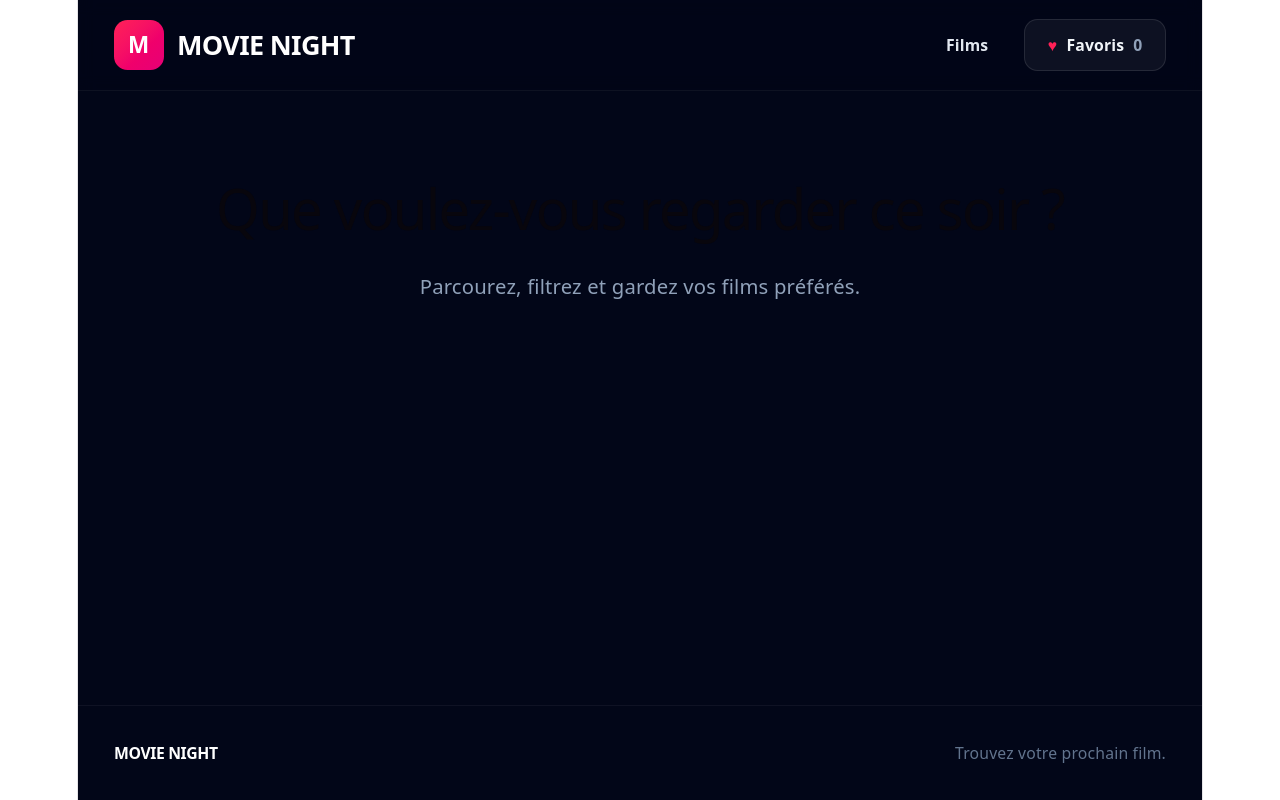
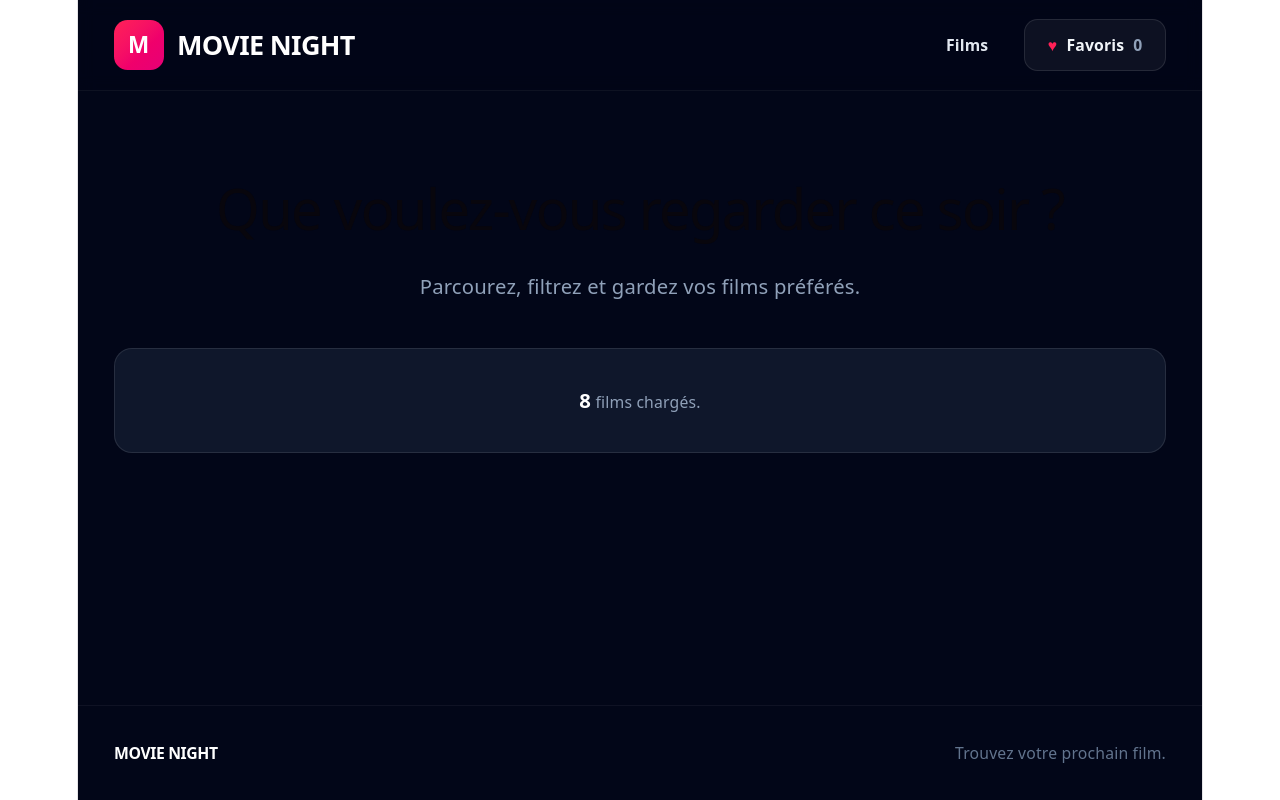
Before and after one commit to Yugz29/holbertonschool-agentic_ai, a React (Vite) app in the folder front_end-frameworks/movie-night/: page / in a window 1280 px wide. Built offline with nearby package versions, Linux system fonts and the light colour scheme.

Commit message:
feat: implement movie loading and error handling in App component

```diff
--- a/front_end-frameworks/movie-night/src/App.jsx
+++ b/front_end-frameworks/movie-night/src/App.jsx
@@ -1,7 +1,82 @@
+import { useEffect, useState } from "react";
 import AppHeader from "./components/AppHeader.jsx";
 import AppFooter from "./components/AppFooter.jsx";
 
 function App() {
+  const [movies, setMovies] = useState([]);
+  const [isLoading, setIsLoading] = useState(true);
+  const [errorMessage, setErrorMessage] = useState("");
+
+  async function loadMovies() {
+    setIsLoading(true);
+    setErrorMessage("");
+
+    try {
+      await new Promise((resolve) => setTimeout(resolve, 2000));
+
+      const response = await fetch("/data/movies.json");
+
+      if (!response.ok) {
+        throw new Error(
+          `Impossible de charger les films (erreur ${response.status}).`
+        );
+      }
+
+      const data = await response.json();
+      setMovies(data);
+    } catch (error) {
+      setErrorMessage(error.message || "Une erreur inattendue est survenue.");
+    } finally {
+      setIsLoading(false);
+    }
+  }
+
+  useEffect(() => {
+    loadMovies();
+  }, []);
+
+  function renderContent() {
+    if (isLoading) {
+      return (
+        <div className="flex flex-col items-center gap-4 rounded-2xl border border-white/10 bg-slate-900 px-6 py-16">
+          <span className="h-10 w-10 animate-spin rounded-full border-4 border-white/10 border-t-rose-500" />
+          <p className="text-sm font-medium text-slate-400">
+            Chargement des films...
+          </p>
+        </div>
+      );
+    }
+
+    if (errorMessage) {
+      return (
+        <div className="flex flex-col items-center gap-4 rounded-2xl border border-rose-500/30 bg-slate-900 px-6 py-16 text-center">
+          <p className="text-lg font-semibold text-white">
+            Oups, le catalogue n'a pas pu être chargé.
+          </p>
+          <p className="text-sm text-slate-400">{errorMessage}</p>
+          <button
+            type="button"
+            onClick={loadMovies}
+            className="rounded-xl bg-gradient-to-br from-rose-500 to-pink-600 px-5 py-3 text-sm font-semibold text-white hover:opacity-90"
+          >
+            Réessayer
+          </button>
+        </div>
+      );
+    }
+
+    const plural = movies.length > 1 ? "s" : "";
+
+    return (
+      <div className="rounded-2xl border border-white/10 bg-slate-900 px-6 py-8">
+        <p className="text-sm font-medium text-slate-400">
+          <span className="text-lg font-bold text-white">{movies.length}</span>{" "}
+          film{plural} chargé{plural}.
+        </p>
+      </div>
+    );
+  }
+
   return (
     <div className="flex min-h-screen flex-col bg-slate-950 text-slate-100">
       <AppHeader favoritesCount={0} />
@@ -15,6 +90,8 @@ function App() {
             Parcourez, filtrez et gardez vos films préférés.
           </p>
         </section>
+
+        {renderContent()}
       </main>
 
       <AppFooter />
```
